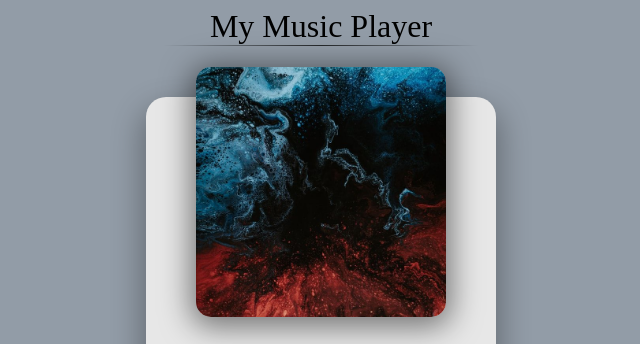
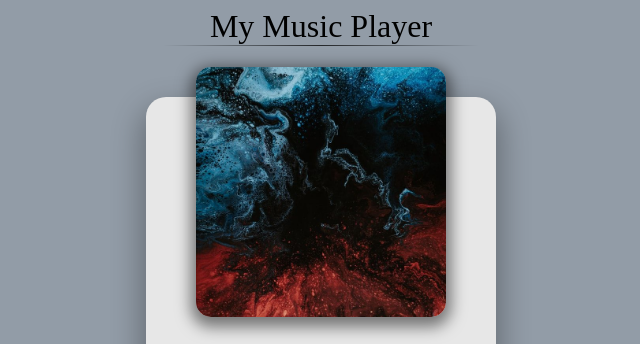
Before and after one commit to mounvip1525/Music-Player, a plain HTML site: page index.html in a window 1280 px wide. Shown: the top 344 px of the page, 319-959 px from the left. Drawn offline with Linux system fonts and the light colour scheme; a web font is replaced by a local one.

Commit message:
final commit

```diff
--- a/style.css
+++ b/style.css
@@ -42,7 +42,7 @@ hr{
     width:100%;
     object-fit: cover;
     border-radius: 15px;
-    box-shadow: 0 5px 30px 5px rgba(0, 0, 0, 0.5);
+    box-shadow: 0 5px 15px 5px rgba(0, 0, 0, 0.5);
 }
 h2{
     font-size:25px;
```
